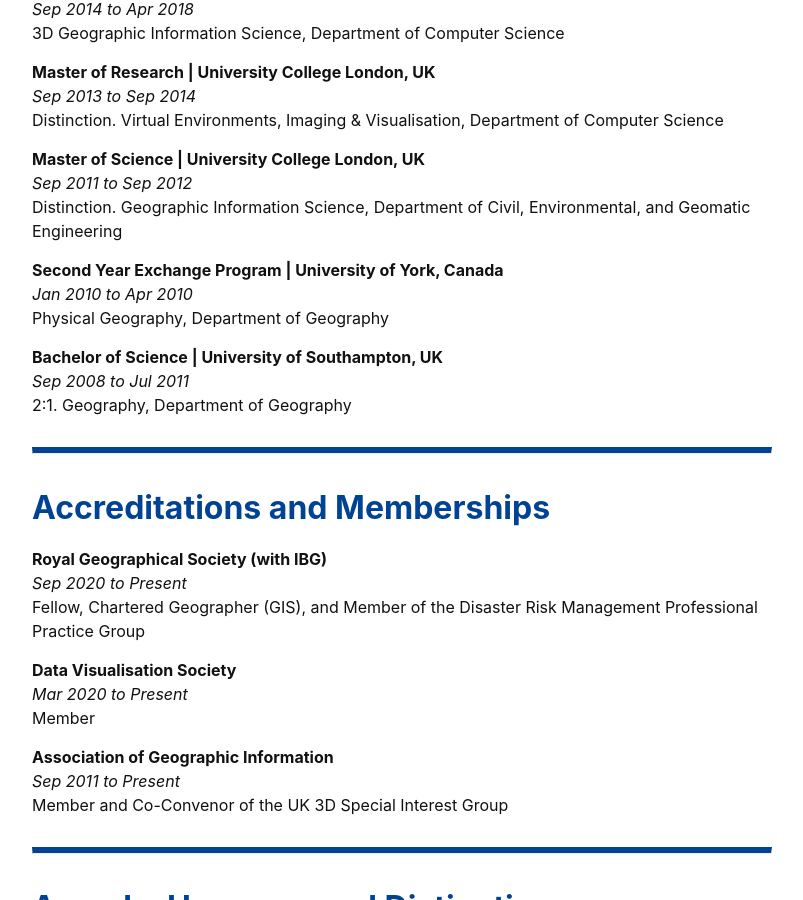
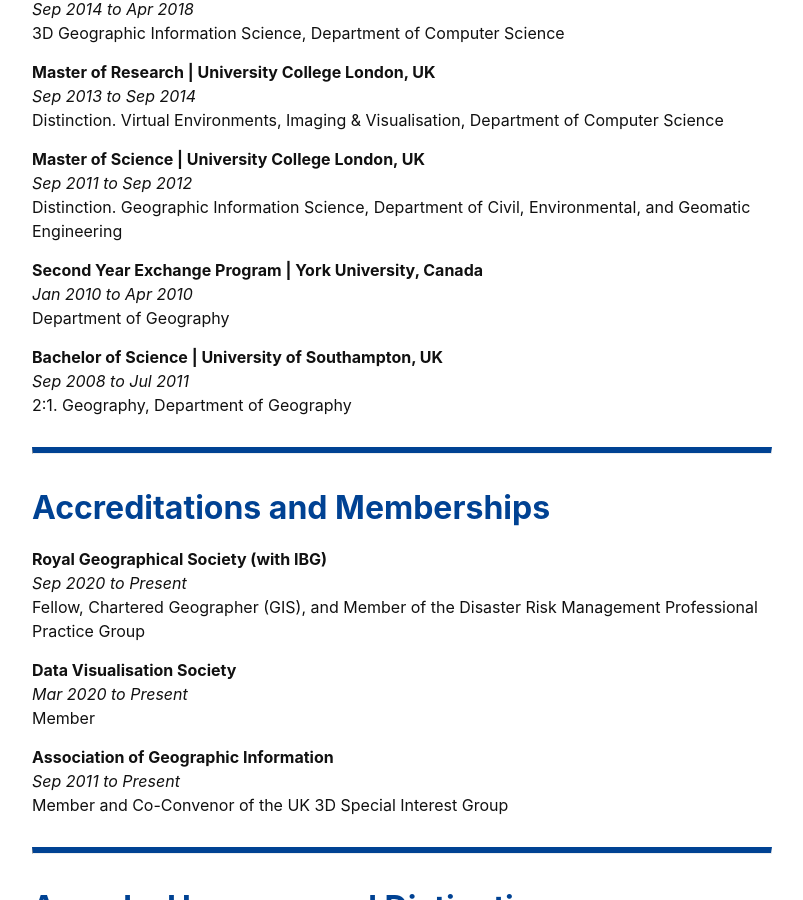
Before and after one commit to kel196/kel196.github.io, a Jekyll site: the page built from index.md, in a window 1280 px wide and 900 px high, scrolled down 1941 px. Shown: the whole window, without its empty margins (238-1041 px from the left). Built offline with Jekyll 4.4.1, drawn with Linux system fonts in a browser that asks for light colours; our own code applies the rules of GitHub Pages for plain Markdown files.

Commit message:
Update index.md

```diff
--- a/index.md
+++ b/index.md
@@ -69,9 +69,9 @@ Distinction. Virtual Environments, Imaging & Visualisation, Department of Comput
 *Sep 2011 to Sep 2012*<br />
 Distinction. Geographic Information Science, Department of Civil, Environmental, and Geomatic Engineering<br />
 
-**Second Year Exchange Program | University of York, Canada**<br />
+**Second Year Exchange Program | York University, Canada**<br />
 *Jan 2010 to Apr 2010*<br />
-Physical Geography, Department of Geography<br />
+Department of Geography<br />
 
 **Bachelor of Science | University of Southampton, UK**<br />
 *Sep 2008 to Jul 2011*<br />
```
